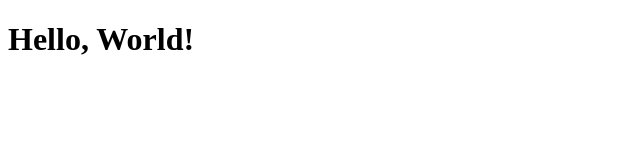
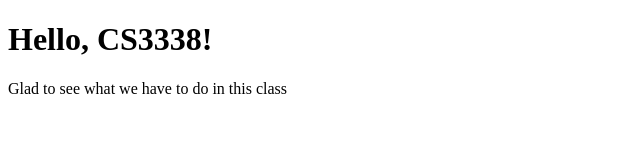
Before and after one commit to chadwicii/CS3338-first-project, a plain HTML site: page index.html in a window 1280 px wide. Shown: the whole page, without its empty margins (0-640 px from the left). Drawn offline with Linux system fonts and the light colour scheme.

Commit message:
Update index.html

```diff
--- a/index.html
+++ b/index.html
@@ -3,9 +3,11 @@
 <head>
     <meta charset="UTF-8">
     <meta name="viewport" content="width=device-width, initial-scale=1.0">
-    <title>My First Project</title>
+    <title>My First Project of </title>
 </head>
 <body>
-    <h1>Hello, World!</h1>
+    <h1>Hello, CS3338!</h1>
+    <p>Glad to see what we have to do in this class</p>
+
 </body>
 </html>
```
